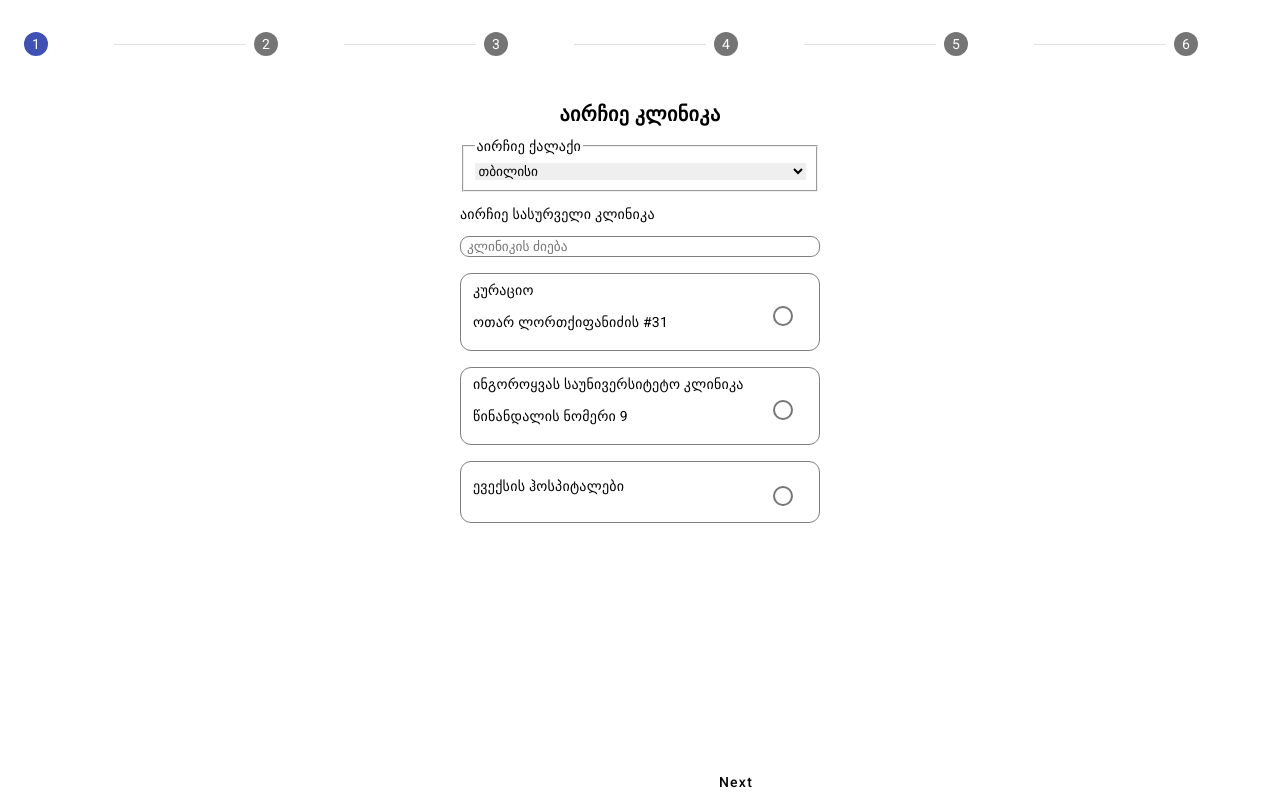
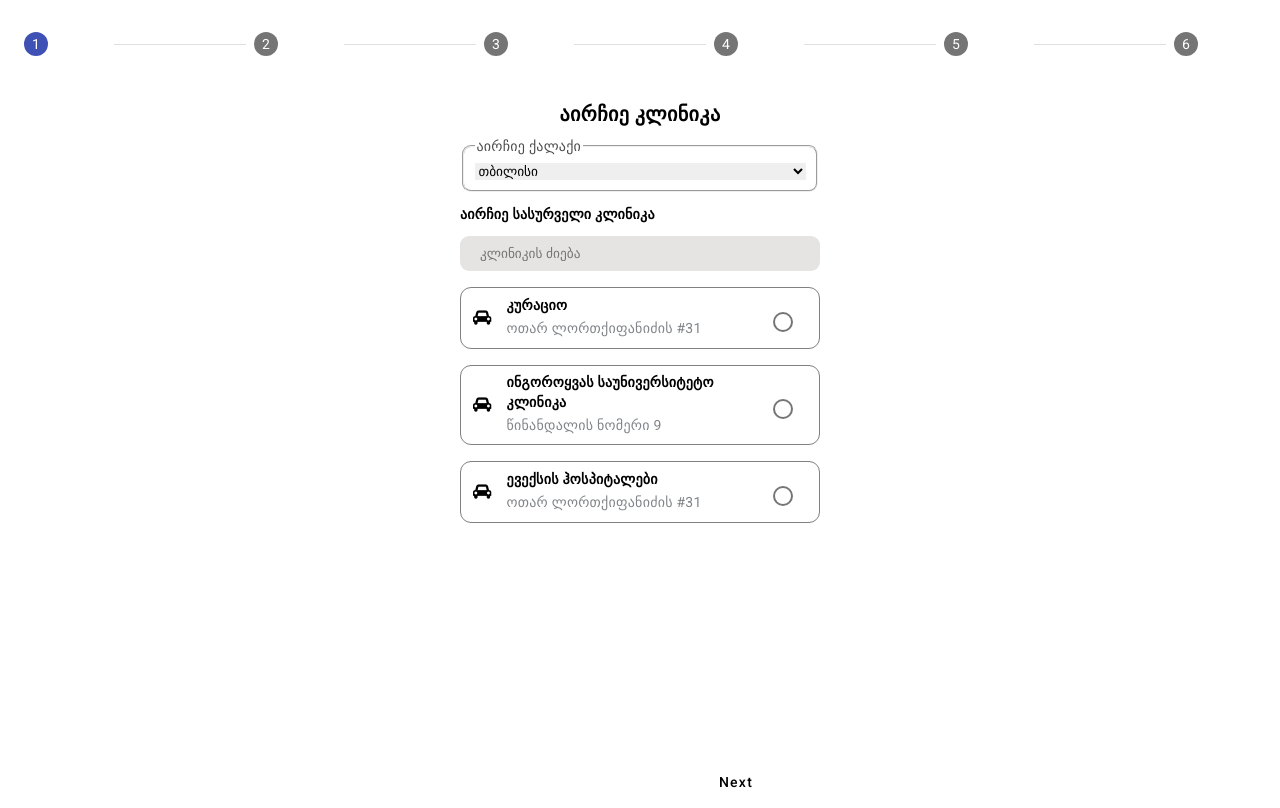
Before and after one commit to TeimurazTs/GPIH, an Angular app: page /clinic in a window 1280 px wide. Built offline with nearby package versions, Linux system fonts and the light colour scheme.

Commit message:
finish styles

```diff
--- a/src/app/choose-clinic/choose-clinic.component.css
+++ b/src/app/choose-clinic/choose-clinic.component.css
@@ -14,6 +14,7 @@
 .select-div {
   width: 100%;
   border: none;
+  outline: none;
 }
 
 .clinic-p-2 {
@@ -22,13 +23,15 @@
 
 .margin-bottom-sm {
   margin-bottom: 12px;
+  border-radius: 9px;
 }
 
 .input-text {
   width: 100%;
-  border: 1px solid grey;
+  border: none;
+  background-color: #e5e4e2;
   border-radius: 9px;
-  padding: 2px 6px;
+  padding: 10px 20px;
 }
 
 .flex {
@@ -40,3 +43,25 @@
   border-radius: 11px;
   padding: 6px 12px;
 }
+/* kala made changes here */
+legend {
+  opacity: 0.7;
+}
+.choose-clinic {
+  font-weight: 600;
+}
+.inner-flex {
+  display: flex;
+  gap: 15px;
+}
+.icon-div {
+  align-self: center;
+}
+.title-p {
+  font-weight: bold;
+  margin-bottom: 3px;
+}
+.desc-p {
+  color: #818589;
+  margin-bottom: 3px;
+}
--- a/src/app/choose-clinic/choose-clinic.component.html
+++ b/src/app/choose-clinic/choose-clinic.component.html
@@ -9,27 +9,44 @@
       <option value="ზუგდიდი">ზუგდიდი</option>
     </select>
   </fieldset>
-  <p>აირჩიე სასურველი კლინიკა</p>
+  <p class="choose-clinic">აირჩიე სასურველი კლინიკა</p>
   <input class="input-text" type="text" placeholder="კლინიკის ძიება" />
   <div class="flex">
-    <div>
-      <p>კურაციო</p>
-      <p>ოთარ ლორთქიფანიძის #31</p>
+    <div class="inner-flex">
+      <div class="icon-div">
+        <i class="fa fa-car" style="font-size: 16px"></i>
+      </div>
+      <div>
+        <p class="title-p">კურაციო</p>
+        <p class="desc-p">ოთარ ლორთქიფანიძის #31</p>
+      </div>
     </div>
     <app-input name="group1" [applyClass]="true"></app-input>
   </div>
   <div class="flex">
-    <div>
-      <p>ინგოროყვას საუნივერსიტეტო კლინიკა</p>
-      <p>წინანდალის ნომერი 9</p>
+    <div class="inner-flex">
+      <div class="icon-div">
+        <i class="fa fa-car" style="font-size: 16px"></i>
+      </div>
+      <div>
+        <p class="title-p">ინგოროყვას საუნივერსიტეტო კლინიკა</p>
+        <p class="desc-p">წინანდალის ნომერი 9</p>
+      </div>
     </div>
+
     <app-input name="group1" [applyClass]="true"></app-input>
   </div>
   <div class="flex">
-    <div>
-      <p>ევექსის ჰოსპიტალები</p>
-      <p></p>
+    <div class="inner-flex">
+      <div class="icon-div">
+        <i class="fa fa-car" style="font-size: 16px"></i>
+      </div>
+      <div>
+        <p class="title-p">ევექსის ჰოსპიტალები</p>
+        <p class="desc-p">ოთარ ლორთქიფანიძის #31</p>
+      </div>
     </div>
-    <app-input name="group1" [applyClass]="true">ოთარ ლორთქიფანიძის #31</app-input>
+
+    <app-input name="group1" [applyClass]="true"></app-input>
   </div>
 </div>
--- a/src/app/components/choose-doc/choose-doc.component.css
+++ b/src/app/components/choose-doc/choose-doc.component.css
@@ -5,8 +5,9 @@
 }
 
 .choose-doc-p {
-    text-align: center;
-    letter-spacing: 0.4px;
-    font-size: 20px;
-    font-weight: bold;
+  text-align: center;
+  letter-spacing: 0.4px;
+  font-size: 20px;
+  font-weight: bold;
+  margin-bottom: 30px;
 }
--- a/src/app/components/client-doctor/client-doctor.component.css
+++ b/src/app/components/client-doctor/client-doctor.component.css
@@ -15,6 +15,7 @@
   letter-spacing: 0.5px;
   font-size: 20px;
   font-weight: bold;
+  margin-bottom: 40px;
 }
 
 .width-150 {
@@ -29,11 +30,13 @@
   width: 100%;
   border-radius: 9px;
   height: 42px;
+  padding: 0 15px;
 }
 
 .choose-p {
   margin-top: 12px;
   min-width: 130px;
+  opacity: 0.5;
 }
 
 .choose-bold {
@@ -44,4 +47,29 @@
   background-color: gray;
   height: 2px;
   width: 100%;
+  opacity: 0.5;
 }
+
+/* Kala has done this modifications */
+fieldset {
+  border: 1px solid #ccc;
+  border-radius: 9px;
+  margin: 0;
+  box-sizing: border-box;
+}
+.fieldset-input {
+  box-sizing: border-box;
+  width: 100%;
+  padding: 5px;
+  margin: 0;
+  box-sizing: border-box;
+  border: none;
+  outline: none;
+}
+
+legend {
+  opacity: 0.5;
+}
+.title {
+  margin-top: 15px;
+}
--- a/src/app/components/client-doctor/client-doctor.component.html
+++ b/src/app/components/client-doctor/client-doctor.component.html
@@ -10,7 +10,8 @@
           aria-label="ჩემთვის"
           name="group1"
           value="ჩემთვის"
-        >ჩემთვის</mat-radio-button>
+          >ჩემთვის</mat-radio-button
+        >
       </div>
       <div class="width-150">
         <mat-radio-button
@@ -19,7 +20,8 @@
           aria-label="სხვისთვის"
           name="group1"
           value="სხვისთვის"
-        >სხვისთვის</mat-radio-button>
+          >სხვისთვის</mat-radio-button
+        >
       </div>
     </div>
     @if (toggleForMe) {
@@ -45,16 +47,16 @@
     ></app-input>
     } @if(toggleForSomeone) {
     <form>
-      <p>მიუთითე დაზღვეულის მონაცემები</p>
+      <p class="title">მიუთითე დაზღვეულის მონაცემები</p>
       <fieldset>
         <legend>პირადი ან პოლისის ნომერი</legend>
-        <input type="text" />
+        <input class="fieldset-input" type="text" />
       </fieldset>
       <fieldset>
         <legend>დაბადების თარიღი</legend>
-        <input type="text" />
+        <input class="fieldset-input" type="text" />
       </fieldset>
-      <p>აირჩიე ვისი ჩაწერა გსურს</p>
+      <p class="title">აირჩიე ვისი ჩაწერა გსურს</p>
       <app-input
         label2="OPPMED123512321"
         label="გიორგი ლომიძე"
--- a/src/app/components/consultation-type/consultation-type.component.html
+++ b/src/app/components/consultation-type/consultation-type.component.html
@@ -1,8 +1,35 @@
 <div class="container">
   <p class="consultation-p">აირჩიე კონსულტაციის ტიპი</p>
   <div>
-    <app-input class="consultation-input" name="group1" label3="სატელოფონო კონსულტაცია"></app-input>
-    <app-input class="consultation-input" name="group1" label3="ვიზიტი კლინიკაში"></app-input>
-    <app-input class="consultation-input" name="group1" label3="ვიდეო კონსულტაცია"></app-input>
+    <div class="input-group">
+      <!-- <div class="input-group-item">
+        <i class="fa fa-phone" style="font-size: 16px"></i>
+      </div> -->
+      <app-input
+        class="consultation-input"
+        name="group1"
+        label3="სატელოფონო კონსულტაცია"
+      ></app-input>
+    </div>
+    <div class="input-group">
+      <!-- <div class="input-group-item">
+        <i class="fa fa-plus" style="font-size: 16px"></i>
+      </div> -->
+      <app-input
+        class="consultation-input"
+        name="group1"
+        label3="ვიზიტი კლინიკაში"
+      ></app-input>
+    </div>
+    <div class="input-group">
+      <!-- <div class="input-group-item">
+        <i class="fa fa-camera" style="font-size: 16px"></i>
+      </div> -->
+      <app-input
+        class="consultation-input"
+        name="group1"
+        label3="ვიდეო კონსულტაცია"
+      ></app-input>
+    </div>
   </div>
 </div>
--- a/src/app/shared/input/input.component.css
+++ b/src/app/shared/input/input.component.css
@@ -1,6 +1,8 @@
 .container {
   display: flex;
   align-items: center;
+  /* kala made this change */
+  /* width: 360px; */
 }
 
 .container::slotted {
@@ -23,6 +25,8 @@
   width: 100%;
   justify-content: space-between;
   padding: 2px 6px;
+  /* kala made this change */
+  padding-left: 40px;
 }
 
 .apply {
--- a/src/index.html
+++ b/src/index.html
@@ -1,13 +1,23 @@
-<!doctype html>
+<!DOCTYPE html>
 <html lang="en">
   <head>
-  <meta charset="utf-8">
+    <meta charset="utf-8" />
     <title>GPI</title>
-  <base href="/">
-  <meta name="viewport" content="width=device-width, initial-scale=1">
-  <link rel="icon" type="image/x-icon" href="favicon.ico">
-  <link href="https://fonts.googleapis.com/css2?family=Roboto:wght@300;400;500&display=swap" rel="stylesheet">
-  <link href="https://fonts.googleapis.com/icon?family=Material+Icons" rel="stylesheet">
+    <base href="/" />
+    <meta name="viewport" content="width=device-width, initial-scale=1" />
+    <link rel="icon" type="image/x-icon" href="favicon.ico" />
+    <link
+      href="https://fonts.googleapis.com/css2?family=Roboto:wght@300;400;500&display=swap"
+      rel="stylesheet"
+    />
+    <link
+      href="https://fonts.googleapis.com/icon?family=Material+Icons"
+      rel="stylesheet"
+    />
+    <link
+      rel="stylesheet"
+      href="https://cdnjs.cloudflare.com/ajax/libs/font-awesome/4.7.0/css/font-awesome.min.css"
+    />
   </head>
   <body class="mat-typography">
     <app-root></app-root>
```
Also changed, not shown: src/app/components/consultation-type/consultation-type.component.css (+21 -0 lines). Lines whose indentation alone changed are shown as unchanged.
